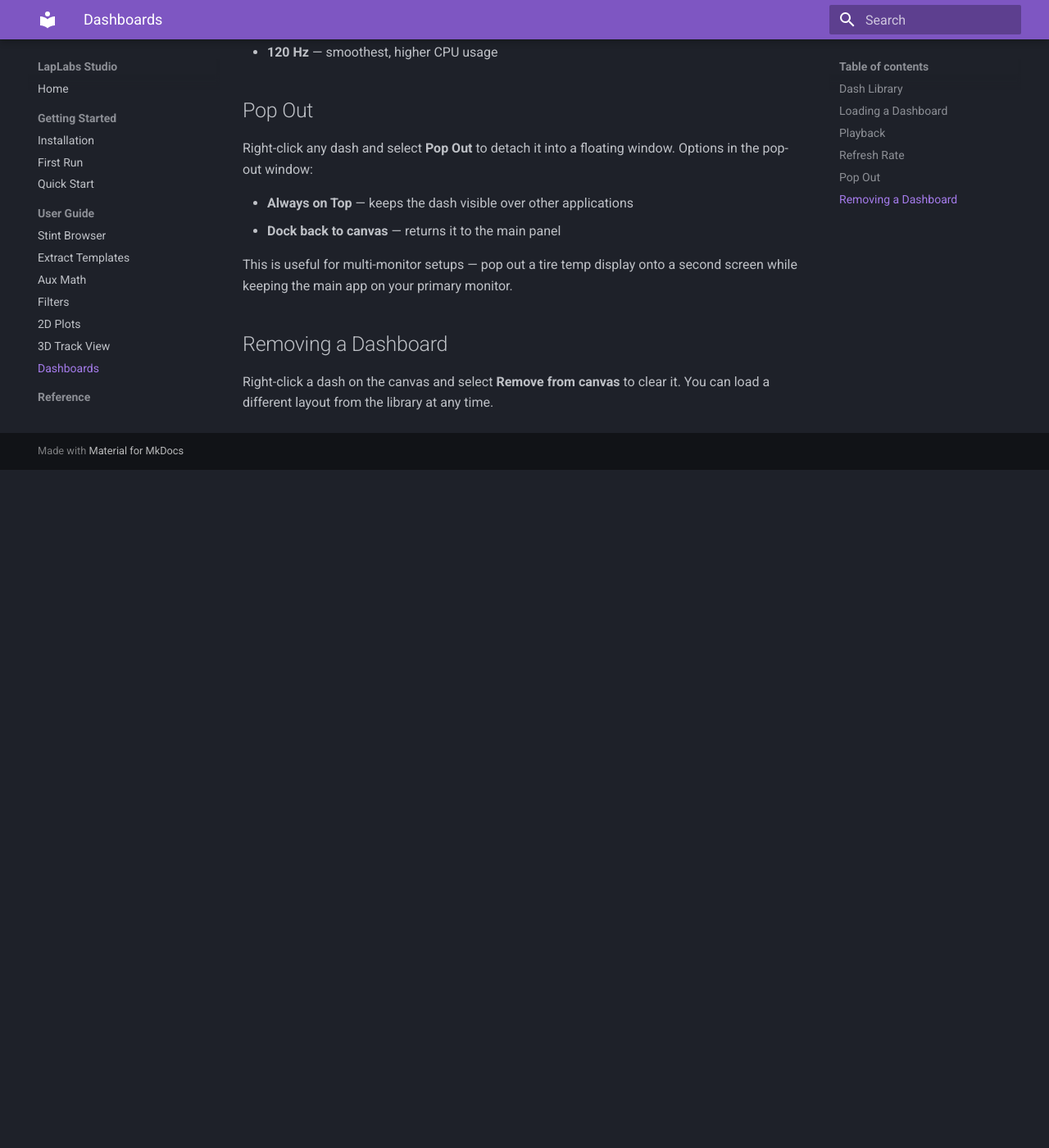
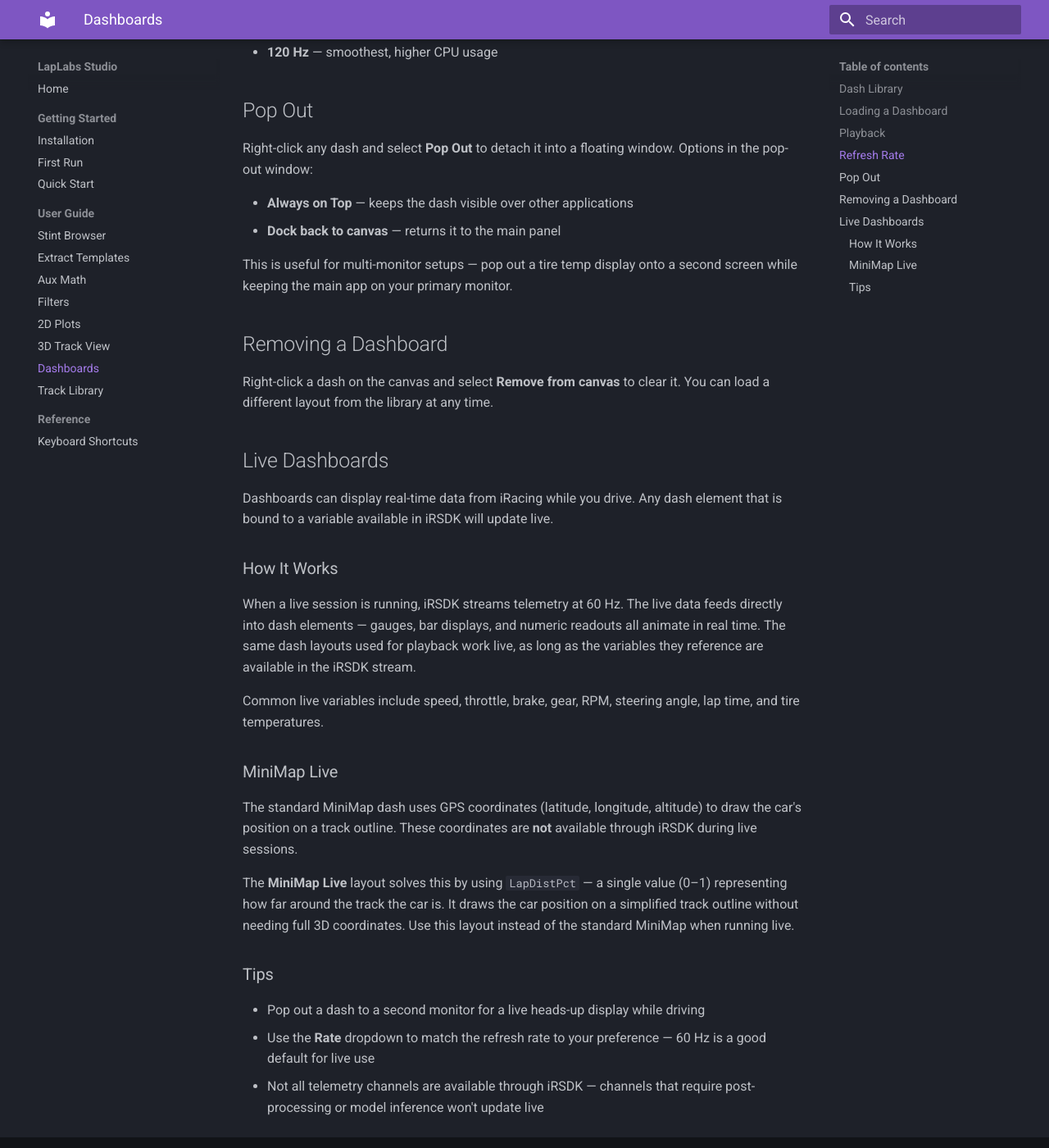
Before and after one commit to LapLabsLLC/laplabs-docs, an MkDocs documentation site: the page built from docs/guide/dashboards.md, in a window 1280 px wide and 1400 px high, scrolled down 1210 px. Shown: the whole window at 82% size. Built offline with MkDocs 1.6.1 and Material for MkDocs 9.7.7, drawn with Linux system fonts in a browser that asks for light colours; before the commit the page ends 1782 px from its top, so only the background shows below that.

Commit message:
docs: Add live dashboards and track library sections
Co-Authored-By: Claude Opus 4.6 <noreply@anthropic.com>

```diff
--- a/docs/guide/dashboards.md
+++ b/docs/guide/dashboards.md
@@ -45,3 +45,25 @@ This is useful for multi-monitor setups — pop out a tire temp display onto a s
 ## Removing a Dashboard
 
 Right-click a dash on the canvas and select **Remove from canvas** to clear it. You can load a different layout from the library at any time.
+
+## Live Dashboards
+
+Dashboards can display real-time data from iRacing while you drive. Any dash element that is bound to a variable available in iRSDK will update live.
+
+### How It Works
+
+When a live session is running, iRSDK streams telemetry at 60 Hz. The live data feeds directly into dash elements — gauges, bar displays, and numeric readouts all animate in real time. The same dash layouts used for playback work live, as long as the variables they reference are available in the iRSDK stream.
+
+Common live variables include speed, throttle, brake, gear, RPM, steering angle, lap time, and tire temperatures.
+
+### MiniMap Live
+
+The standard MiniMap dash uses GPS coordinates (latitude, longitude, altitude) to draw the car's position on a track outline. These coordinates are **not** available through iRSDK during live sessions.
+
+The **MiniMap Live** layout solves this by using `LapDistPct` — a single value (0–1) representing how far around the track the car is. It draws the car position on a simplified track outline without needing full 3D coordinates. Use this layout instead of the standard MiniMap when running live.
+
+### Tips
+
+- Pop out a dash to a second monitor for a live heads-up display while driving
+- Use the **Rate** dropdown to match the refresh rate to your preference — 60 Hz is a good default for live use
+- Not all telemetry channels are available through iRSDK — channels that require post-processing or model inference won't update live
--- a/mkdocs.yml
+++ b/mkdocs.yml
@@ -29,6 +29,7 @@ nav:
     - 2D Plots: guide/plots-2d.md
     - 3D Track View: guide/plots-3d.md
     - Dashboards: guide/dashboards.md
+    - Track Library: guide/track-library.md
   - Reference:
     - Keyboard Shortcuts: reference/shortcuts.md
 
```
Also changed, not shown: docs/guide/track-library.md (added, +56 -0 lines).
